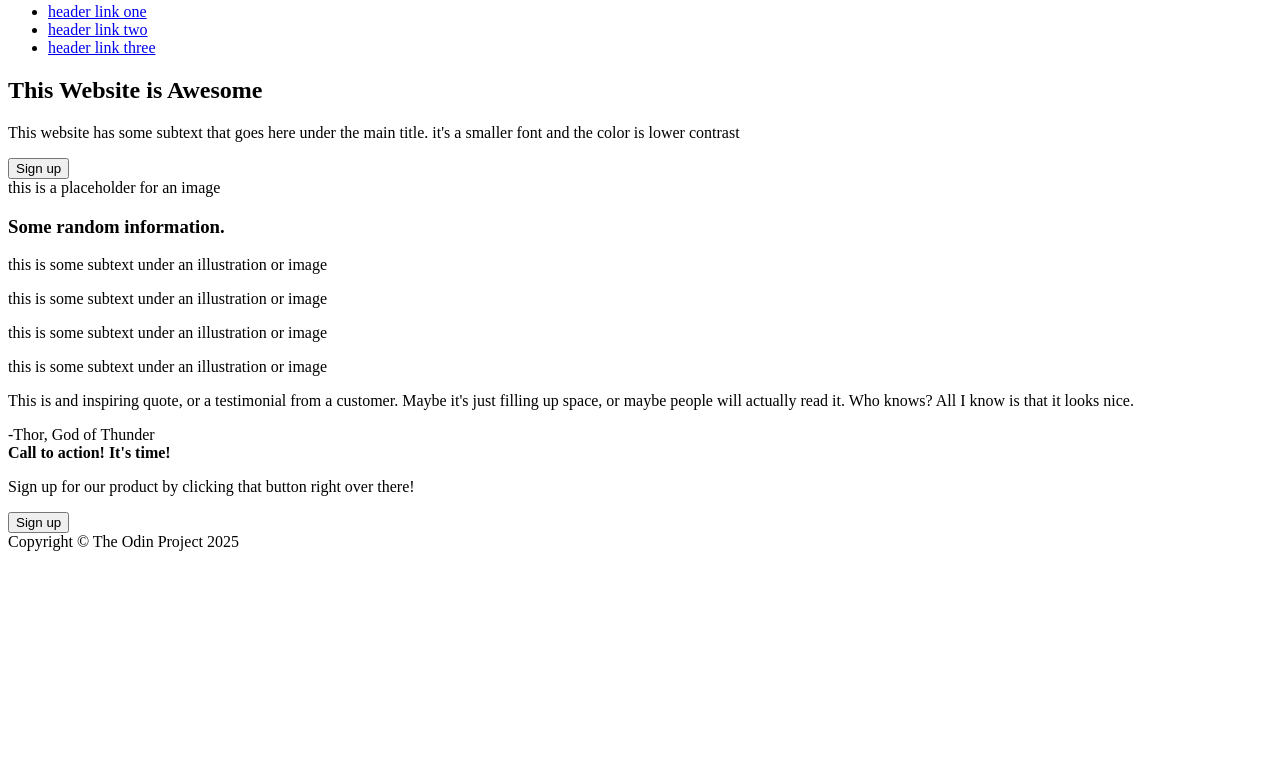
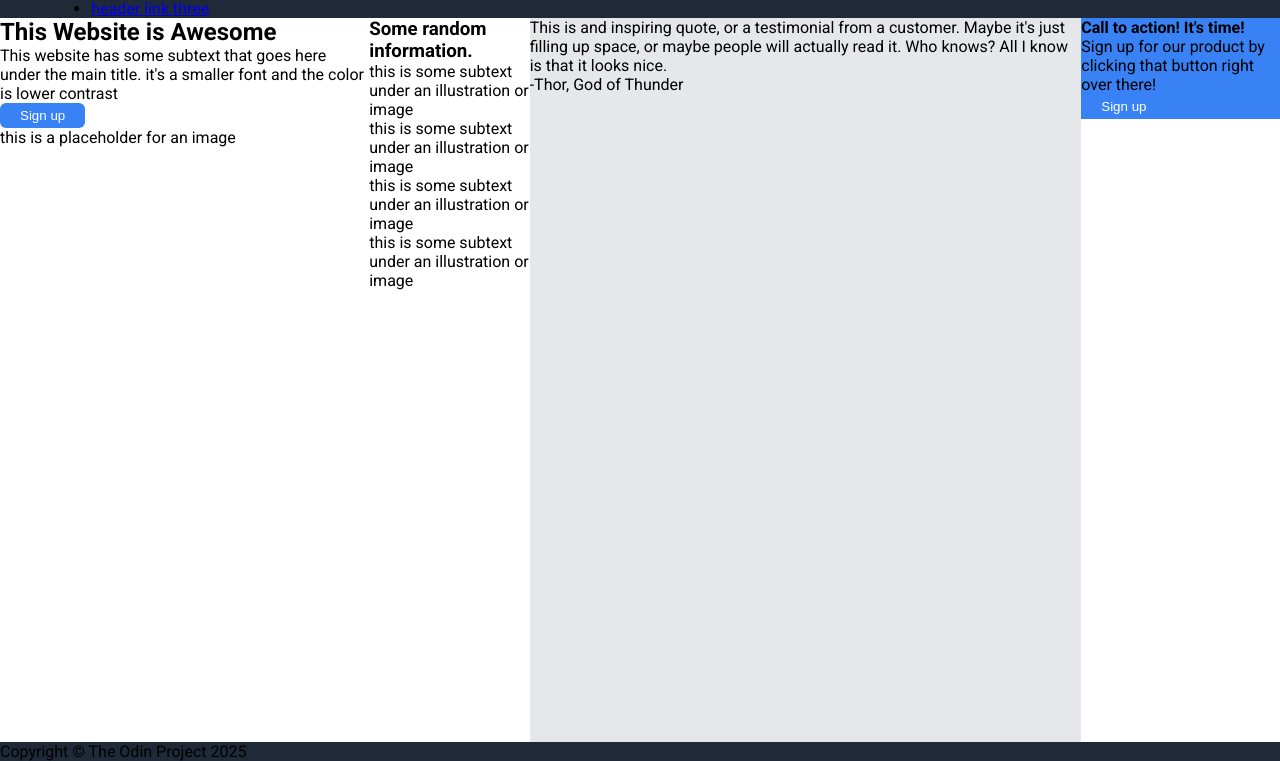
Before and after one commit to RenK907/odin-landing-page, a plain HTML site: page index.html in a window 1280 px wide. Shown: the part 39-800 px from the top of the page. Drawn offline with Linux system fonts and the light colour scheme.

Commit message:
Add css to implement flex layout on main elements
Added basic styles to get the layout of header, content, and footer.
Also added basic reset to all tags and background color info to better
see effects of changes.

got distracted and also styled the buttons for some reason...

```diff
--- a/styles/styles.css
+++ b/styles/styles.css
@@ -1,13 +1,56 @@
 /* General Styles */
 
+@import url('https://fonts.googleapis.com/css2?family=Roboto:ital,wght@0,100..900;1,100..900&display=swap');
 
+* {
+    margin: 0;
+    padding: 0;
+}
+
+body {
+    display: flex;
+    min-height: 100vh;
+    flex-direction: column;
+    justify-content: center;
+    font-family: "Roboto", sans-serif;
+}
+
+button {
+    background-color: #3882f6;
+    color: #fff;
+    padding: 5px 20px 5px 20px;
+    border-style: none;
+    border-radius: 6px;
+}
 
 /* Header Styles */
+
+.header {
+    background-color: #1f2937;
+    display: flex;
+}
 
 
 
 /* Content Styles */
 
+.content {
+    flex: 1;
+    display: flex;
+}
+
+.quote {
+    background-color: #e5e7eb;
+}
+
+.call-subcontainer {
+    background-color: #3882f6;
+}
 
 
 /* Footer Styles */
+
+.footer {
+    background-color: #1f2937;
+    display: flex;
+}
```
